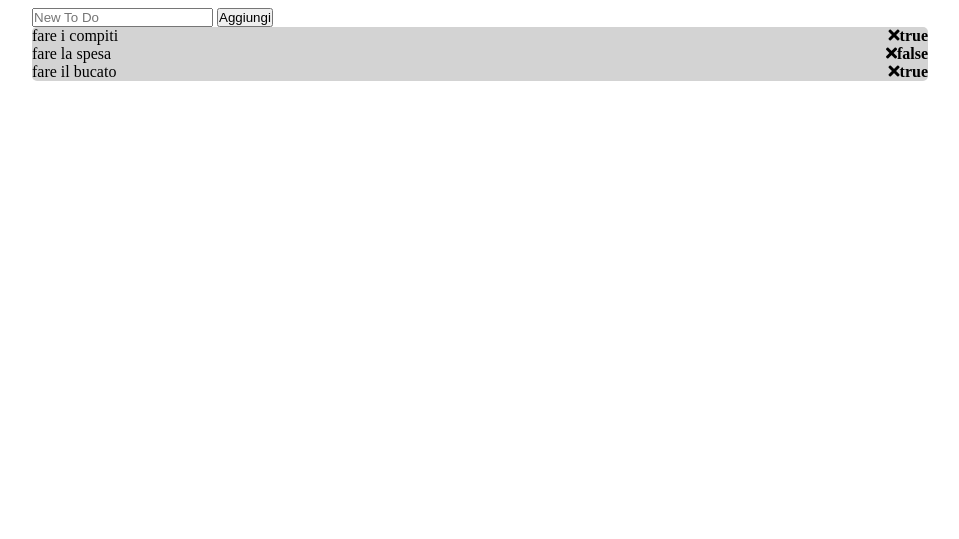
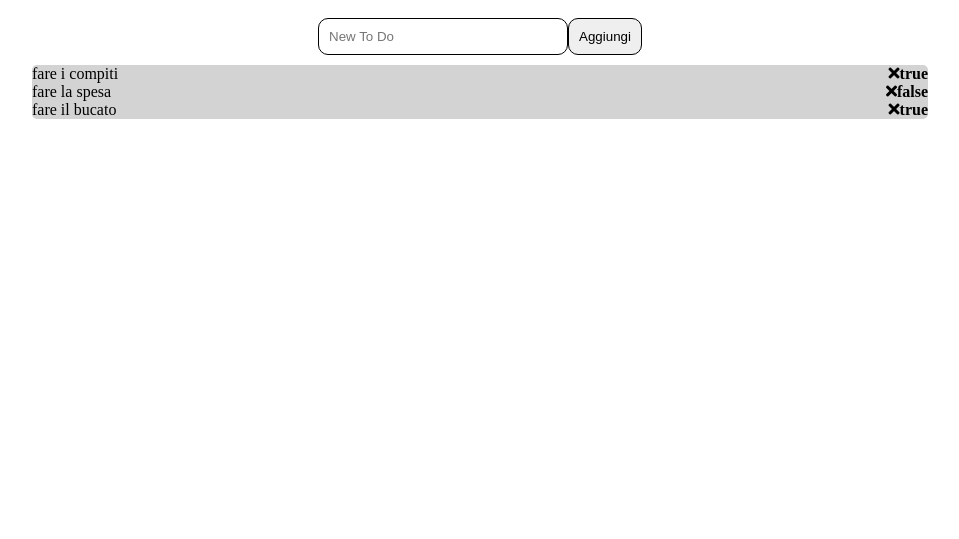
Before and after one commit to dariodeveloper92/vue-todolist, a plain HTML site: page index.html in a window 1280 px wide. Shown: the part 261-800 px from the top of the page, without its empty margins (160-1119 px from the left). Drawn offline with nearby package versions, Linux system fonts and the light colour scheme.

Commit message:
upgrade input and button

```diff
--- a/css/style.css
+++ b/css/style.css
@@ -21,6 +21,25 @@
     max-width: 300px;
 }
 
+/* new-todo -------------------*/
+.new-todo {
+    width: 100%;
+    display: flex;
+    justify-content: center;
+    padding: 10px;
+}
+
+input,
+button {
+    padding: 10px;
+    border-radius: 10px;
+    border: 1px solid black
+}
+
+input {
+    width: 250px;
+}
+
 /* elenco -------------------*/
 .elenco {
     width: 100%;
```
